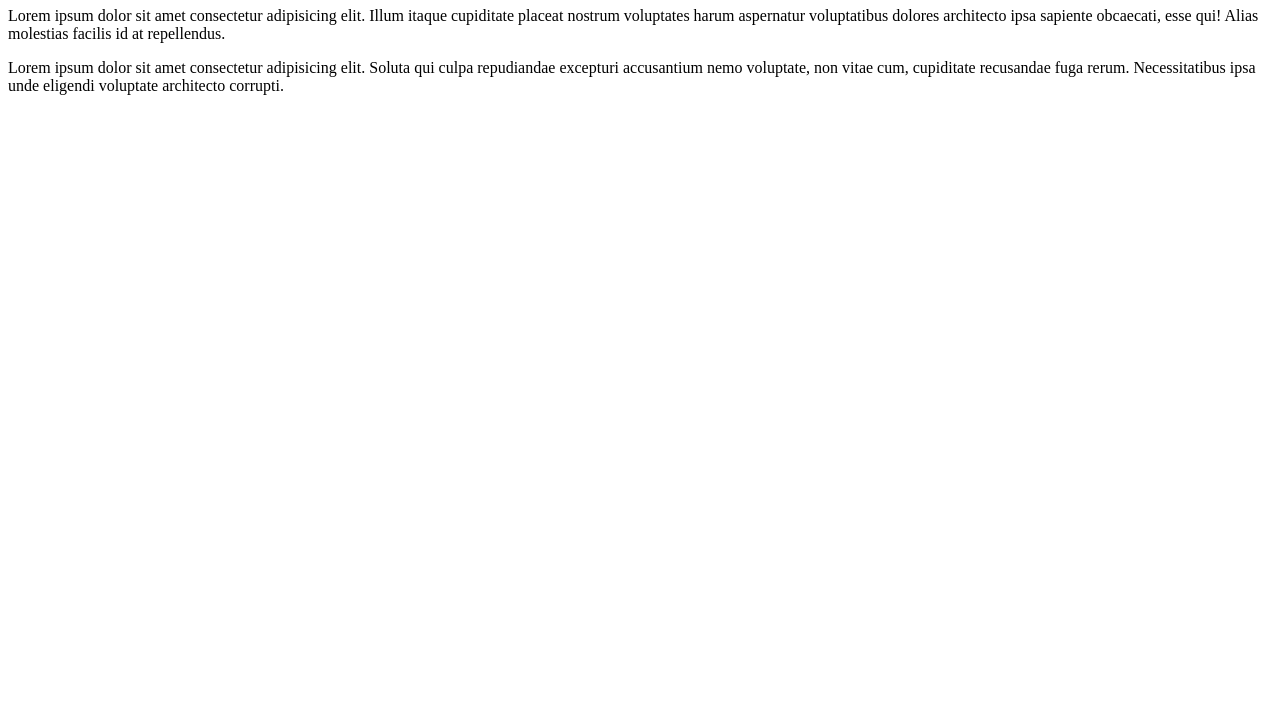
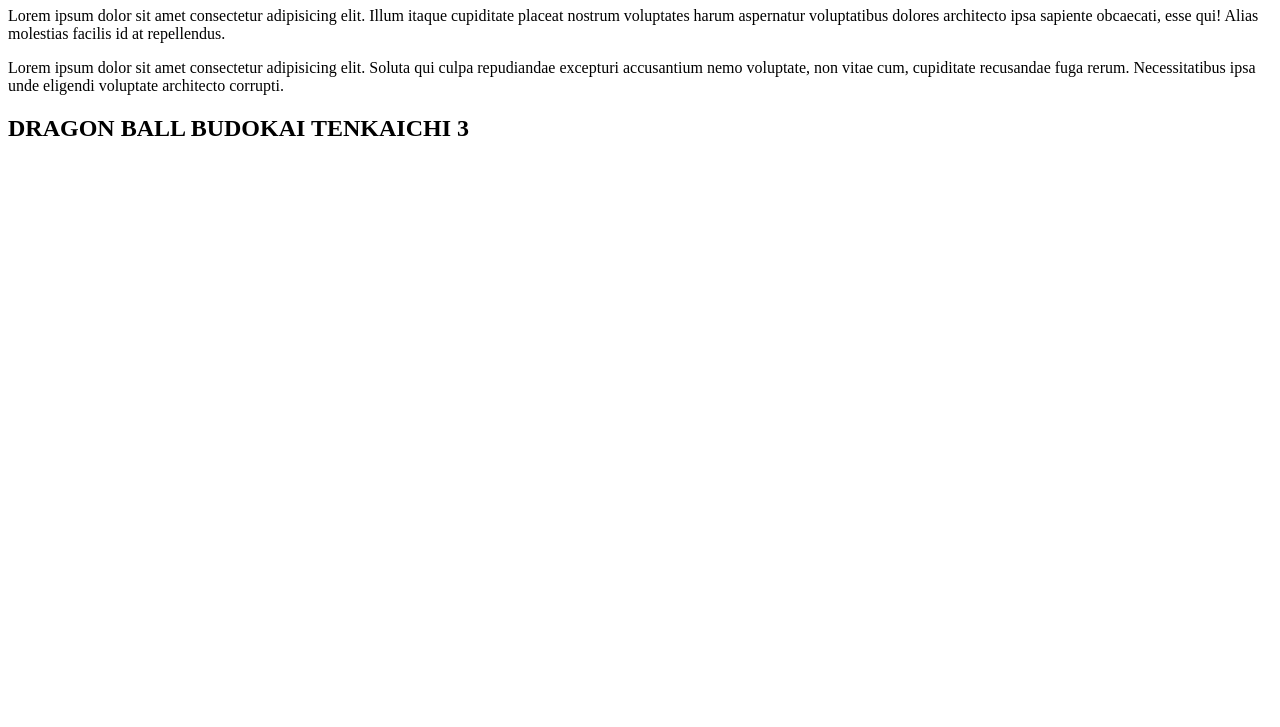
Before and after one commit to Sarah02-kelly/COXINHA-DE-PICANHA, a plain HTML site: page index.html in a window 1280 px wide. Shown: the part 73-800 px from the top of the page. Drawn offline with Linux system fonts and the light colour scheme.

Commit message:
quarto commit

```diff
--- a/index.html
+++ b/index.html
@@ -9,5 +9,10 @@
     <h1>SLA O QUE </h1>
     <p>Lorem ipsum dolor sit amet consectetur adipisicing elit. Illum itaque cupiditate placeat nostrum voluptates harum aspernatur voluptatibus dolores architecto ipsa sapiente obcaecati, esse qui! Alias molestias facilis id at repellendus.</p>
     <P>Lorem ipsum dolor sit amet consectetur adipisicing elit. Soluta qui culpa repudiandae excepturi accusantium nemo voluptate, non vitae cum, cupiditate recusandae fuga rerum. Necessitatibus ipsa unde eligendi voluptate architecto corrupti.</P>
+    <div>
+        <h2>
+            DRAGON BALL BUDOKAI TENKAICHI 3
+        </h2>
+    </div>
 </body>
 </html>
```
